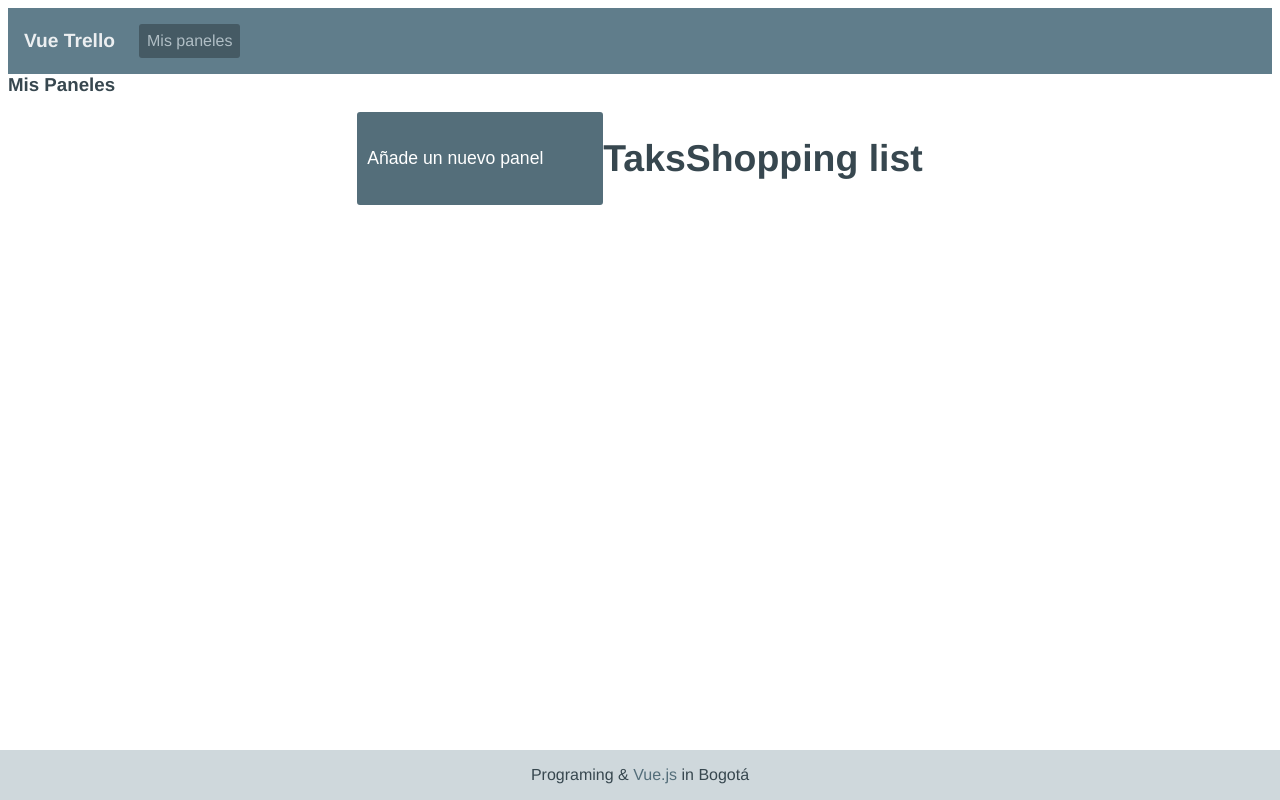
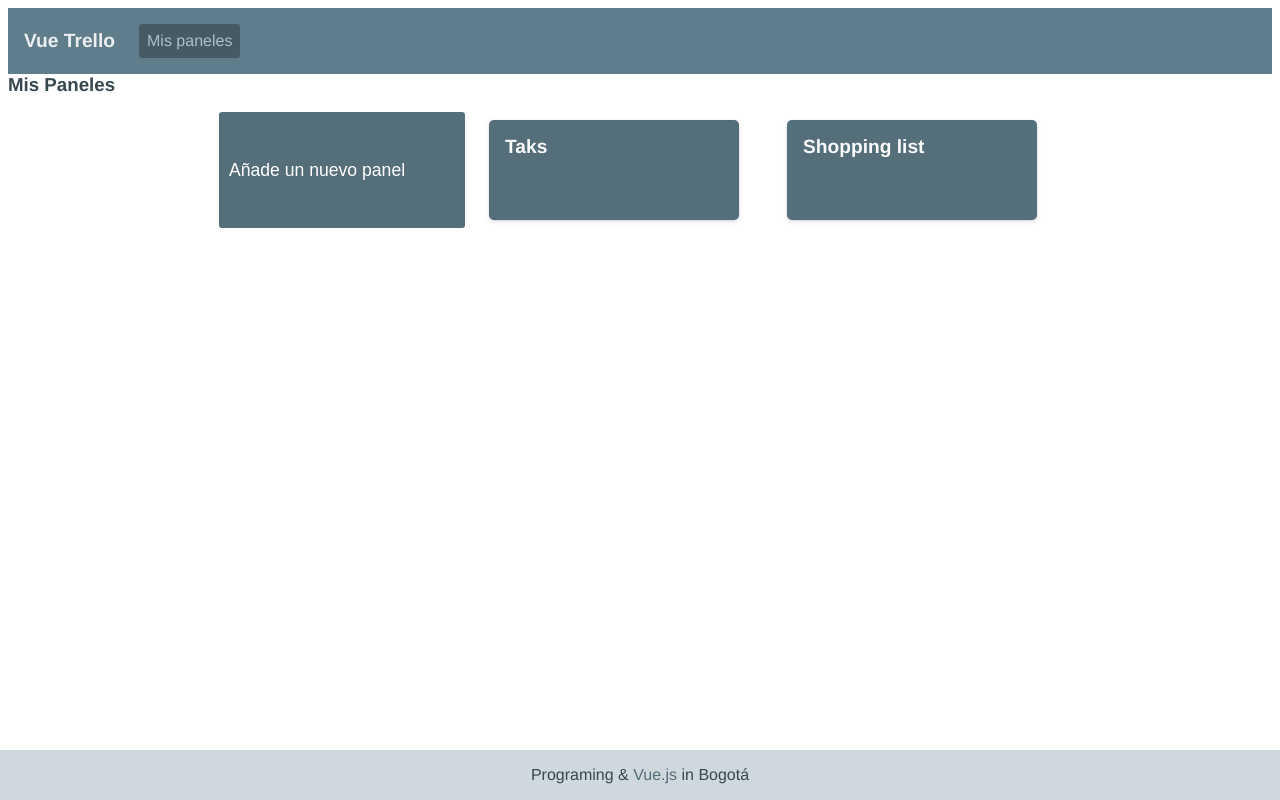
Before and after one commit to zhentinela-ai/VUE-VUEX, a Vue app in the folder vue-trello/: page /#/ in a window 1280 px wide. Built offline with nearby package versions, Linux system fonts and the light colour scheme.

Commit message:
Board View

```diff
--- a/vue-trello/src/components/BoardCard.vue
+++ b/vue-trello/src/components/BoardCard.vue
@@ -1,5 +1,10 @@
 <template>
-  <h1>{{ name }}</h1>
+  <router-link
+    class="board-card"
+    :to="{ name: 'board', params: { name, id } }"
+  >
+    <span class="board-card-title">{{ name }}</span>
+  </router-link>
 </template>
 
 <script>
@@ -13,5 +18,37 @@
 </script>
 
 <style lang="scss" scoped>
+  .board-card {
+    background-color: #546E7A;
+    box-shadow: 0 0 0 0.5px rgba(49, 49, 93, .03),
+      0 2px 5px 0 rgba(49, 49, 93, .1),
+      0 1px 2px 0 rgba(0, 0, 0, .08);
+    box-sizing: border-box;
+    border-radius: 5px;
+    color: #fafafa;
+    margin: .5rem 1.5rem;
+    padding: 1rem;
+    text-align: 1rem;
+    text-align: left;
+    text-decoration: none;
+    transition: all 600ms ease;
+    width: 100%;
+    height: 100px;
 
+    &-title {
+      font-size: 1.2rem;
+    }
+
+    &:hover {
+      background-color: #90A4AE;
+      font-weight: bold;
+    }
+
+    @media screen and (min-width: 600px) {
+      width: 33%;
+    }
+    @media screen and (min-width: 1024px) {
+      width: 250px;
+    }
+  }
 </style>
--- /dev/null
+++ b/vue-trello/src/components/views/Board.vue
@@ -0,0 +1,22 @@
+<template>
+  <section>
+    <h3><span>Mis Paneles</span> > {{ name }}</h3>
+    <div class="">...</div>
+  </section>
+</template>
+
+<script>
+export default {
+  name: 'board-view',
+  components: {},
+
+  props: {
+    name: String,
+    id: String
+  }
+}
+</script>
+
+<style>
+
+</style>
--- a/vue-trello/src/components/views/Home.vue
+++ b/vue-trello/src/components/views/Home.vue
@@ -28,8 +28,8 @@
     return {
       boardName: '',
       boards: [
-        { id: 1, name: 'Taks' },
-        { id: 2, name: 'Shopping list' }
+        { id: '1', name: 'Taks' },
+        { id: '2', name: 'Shopping list' }
       ]
     }
   },
--- a/vue-trello/src/router/index.js
+++ b/vue-trello/src/router/index.js
@@ -2,6 +2,7 @@
 import Router from 'vue-router'
 
 import Home from '@/components/views/Home'
+import Board from '@/components/views/Board.vue'
 
 Vue.use(Router)
 
@@ -10,6 +11,12 @@
     {
       path: '/',
       component: Home
+    },
+    {
+      path: '/board/:id',
+      name: 'board',
+      component: Board,
+      props: true
     }
   ]
 })
```
